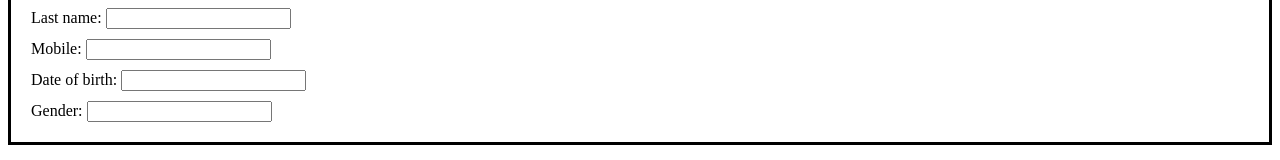
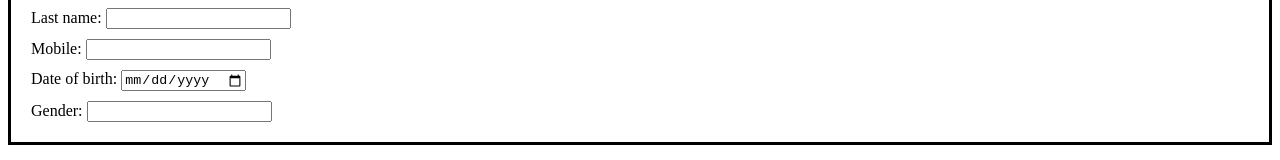
Before and after one commit to mztor/SignupJS, a plain HTML site: page index.html in a window 1280 px wide. Shown: the part 250-410 px from the top of the page. Drawn offline with Linux system fonts and the light colour scheme.

Commit message:
Joshu has arrived

```diff
--- a/index.html
+++ b/index.html
@@ -45,7 +45,7 @@
 
     <div>
       <label for="dob">Date of birth: </label>
-      <input type="text" id="dob"></input>
+      <input type="date" id="dob"></input>
     </div>
     <div>
       <label for="gender">Gender: </label>
--- a/script.js
+++ b/script.js
@@ -61,6 +61,7 @@ function validateMobile() {
   return "";
 }
 function validateDob() {
+  //Joshu was here
   return "";
 }
 
```
